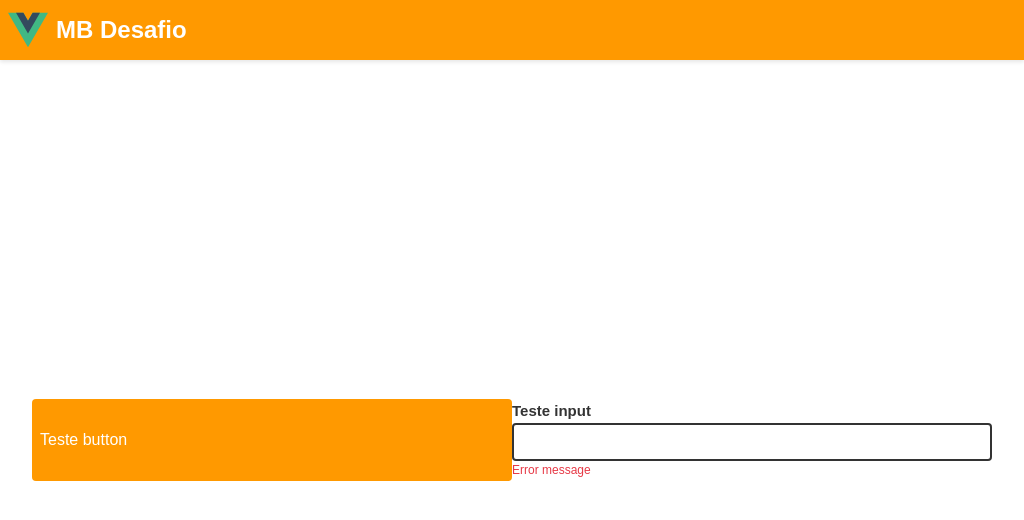
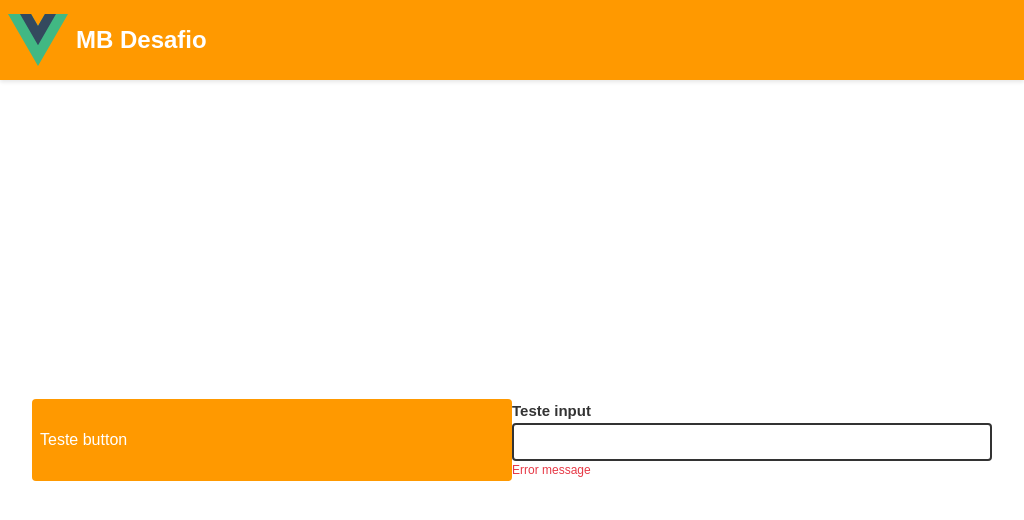
Before and after one commit to LeoSouza221/mb-desafio, a Vue app in the folder mb-frontend/: page / in a window 1024 px wide. Shown: the top 520 px of the page. Built offline with nearby package versions, Linux system fonts and the light colour scheme.

Commit message:
style: adjust header breakpoint

```diff
--- a/mb-frontend/src/components/layout/AppHeader.vue
+++ b/mb-frontend/src/components/layout/AppHeader.vue
@@ -14,12 +14,12 @@
 		top: 0;
 		left: 0;
 		width: 100%;
+		height: 60px;
 		background: var(--primary);
 		padding: var(--spacing);
-		max-height: 80px;
 		box-shadow: 0 2px 4px rgba(0, 0, 0, 0.1);
 		display: flex;
-		place-items: flex-start;
+		place-items: center;
 		gap: var(--spacing);
 	}
 
@@ -30,23 +30,22 @@
 	}
 
 	.logo {
-		display: block;
-		width: 60px;
-		height: 60px;
+		height: 40px;
+		width: 40px;
 	}
 
-	@media (max-width: 1024px) {
+	@media (min-width: 1024px) {
 		header {
 			display: flex;
-			place-items: center;
-			padding-right: calc(var(--section-gap) / 2);
-			height: 60px;
+			place-items: flex-start;
+			height: 80px;
 			gap: var(--spacing);
 		}
 
 		.logo {
-			height: 40px;
-			width: 40px;
+			display: block;
+			width: 60px;
+			height: 60px;
 		}
 	}
 </style>
```
